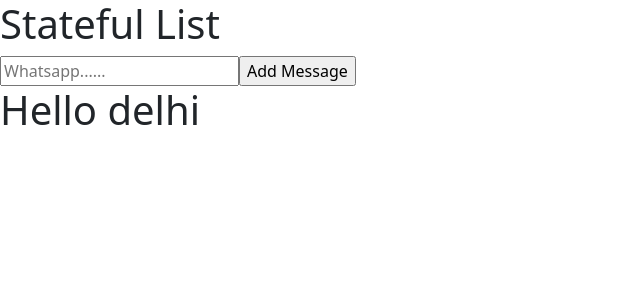
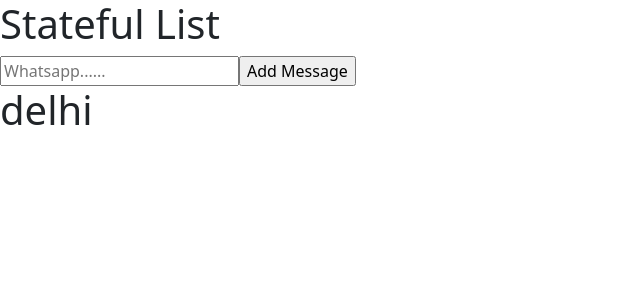
Before and after one commit to umeshtambat/fourth-app-umesh, a React (Create React App) app: page / in a window 1280 px wide. Shown: the top 300 px of the page, without its empty margins (0-640 px from the left). Built offline with nearby package versions, Linux system fonts and the light colour scheme.

Commit message:
inputValue, ...list

```diff
--- a/src/App.js
+++ b/src/App.js
@@ -19,7 +19,7 @@ function ListDemo() {
     let inputElement = document.querySelector("#id1");
     let inputValue = inputElement.value;
     //cloning
-    let newList = [...list, inputValue];
+    let newList = [inputValue, ...list ];
     console.log(newList);
 
     //DOM: TRIGGER DOM
@@ -36,7 +36,7 @@ function ListDemo() {
 
       {/* c4: list */}
       {list.map((item) => (
-        <h1> Hello {item}</h1>
+        <h1> {item}</h1>
       ))}
     </>
   );
```
